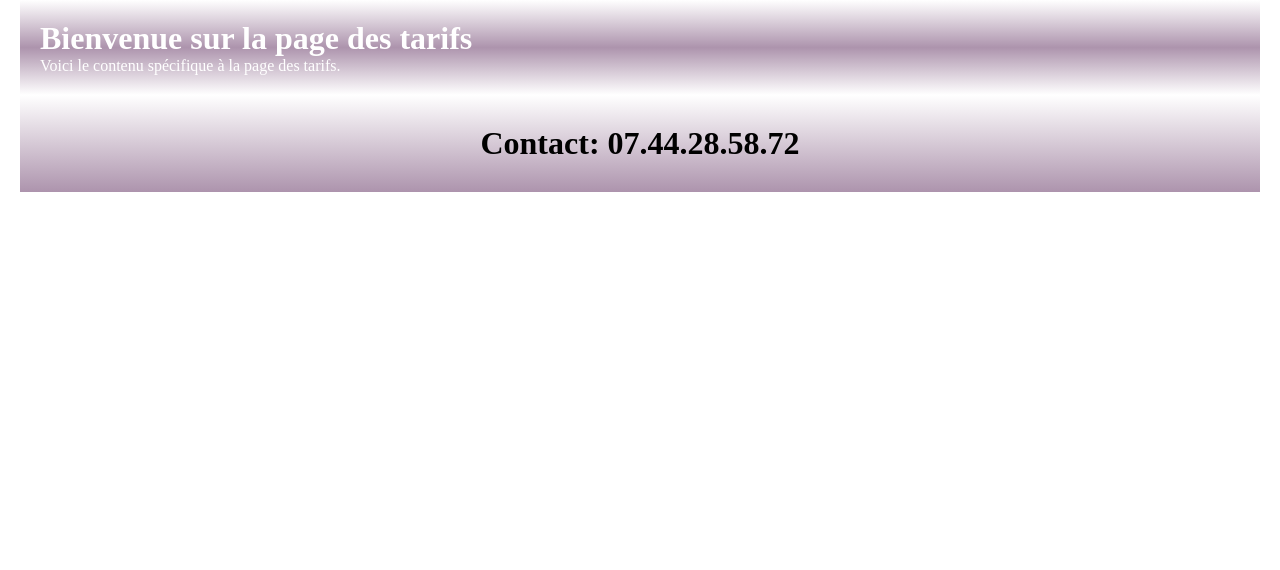
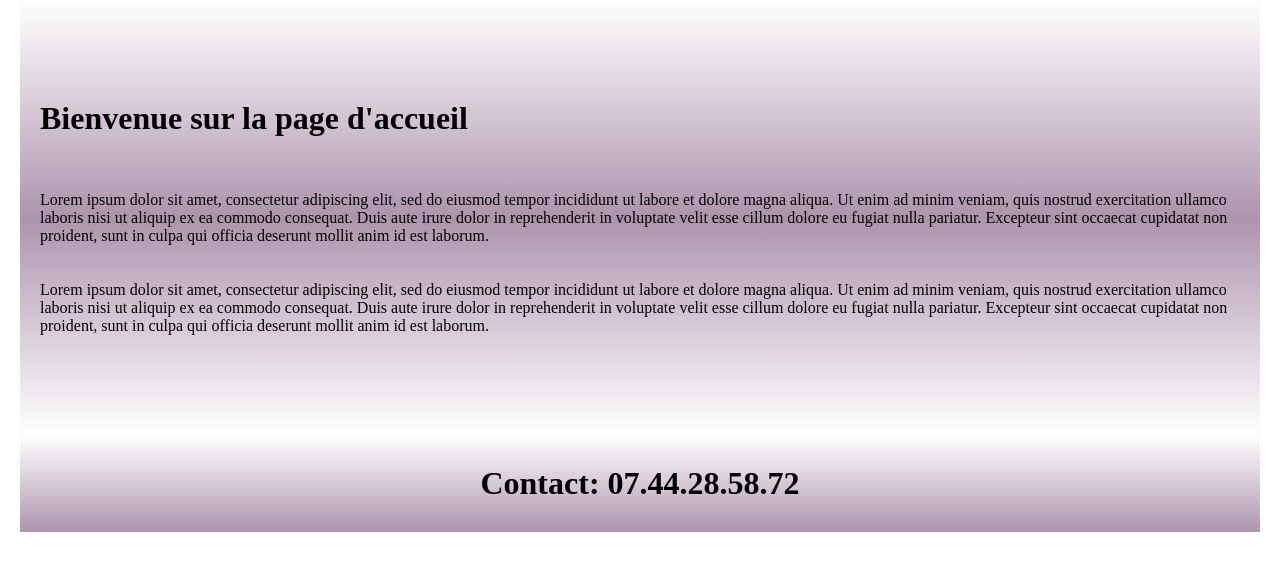
Before and after one commit to Cyril-Gharbi/ChouchouterByNanou, a Flask app: page /tarifs in a window 1280 px wide. Shown: the part 230-800 px from the top of the page. Run offline with Flask 3, Linux system fonts and the light colour scheme.

Commit message:
base project

```diff
--- a/static/style.css
+++ b/static/style.css
@@ -10,7 +10,7 @@
 
 
 .bloc_logo {
-    background: linear-gradient(to top, rgba(255, 255, 255, 0.9), rgba(164, 136, 164, 0.9));
+    background: linear-gradient(to top, rgba(255, 255, 255), rgba(164, 136, 164, 0.9));
     font-size: 2em;
     padding: 10px 0px 20px;
     font-weight: bold;
@@ -23,8 +23,8 @@
 
 main {
     background: linear-gradient(rgba(255, 255, 255), rgba(164, 136, 164, 0.9), rgba(255, 255, 255));
-    color: white;
-    padding: 20px;
+    color: black;
+    padding: 100px 20px;
 }
 
 
--- a/templates/tarifs.html
+++ b/templates/tarifs.html
@@ -3,6 +3,19 @@
 {% block title %}Tarifs - Chouchouter By Nanou{% endblock %}
 
 {% block content %}
-    <h1>Bienvenue sur la page des tarifs</h1>
-    <p>Voici le contenu spécifique à la page des tarifs.</p>
+<h1>Bienvenue sur la page d'accueil</h1>
+<br><br><br>
+<p>Lorem ipsum dolor sit amet, consectetur adipiscing elit, sed do eiusmod tempor incididunt
+   ut labore et dolore magna aliqua. Ut enim ad minim veniam, quis nostrud exercitation ullamco
+   laboris nisi ut aliquip ex ea commodo consequat. Duis aute irure dolor in reprehenderit in
+   voluptate velit esse cillum dolore eu fugiat nulla pariatur. Excepteur sint occaecat cupidatat
+   non proident, sunt in culpa qui officia deserunt mollit anim id est laborum.</p>
+
+<br><br>
+
+<p>Lorem ipsum dolor sit amet, consectetur adipiscing elit, sed do eiusmod tempor incididunt
+   ut labore et dolore magna aliqua. Ut enim ad minim veniam, quis nostrud exercitation ullamco
+   laboris nisi ut aliquip ex ea commodo consequat. Duis aute irure dolor in reprehenderit in
+   voluptate velit esse cillum dolore eu fugiat nulla pariatur. Excepteur sint occaecat cupidatat
+   non proident, sunt in culpa qui officia deserunt mollit anim id est laborum.</p>
 {% endblock %}
```
Also changed, not shown: templates/accueil.html (+14 -1 lines), templates/portfolio.html (+15 -2 lines).
